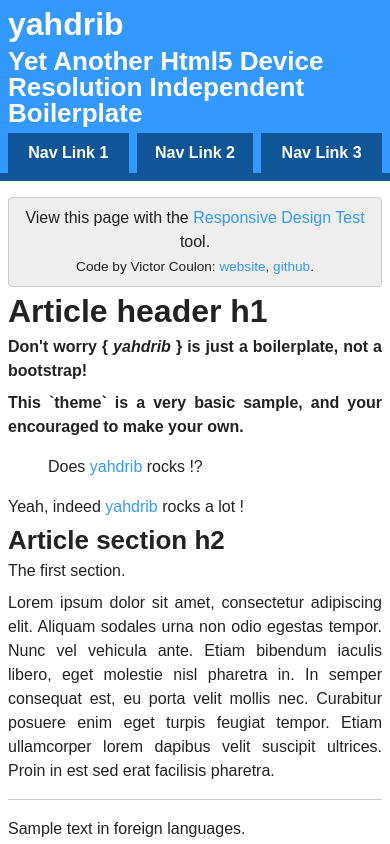
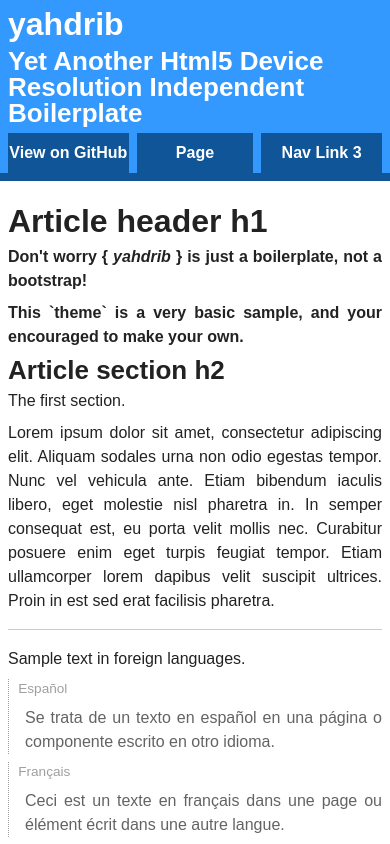
Before and after one commit to sylvaindethier/yahdrib, a plain HTML site: page demo/index.html in a window 390 px wide. Shown: the top 844 px of the page. Drawn offline with nearby package versions, Linux system fonts and the light colour scheme.

Commit message:
Disabled "Responsive Design Test" plugin

```diff
--- a/demo/index.html
+++ b/demo/index.html
@@ -20,9 +20,11 @@
   <meta name="author" content="Sylvain Dethier, sv1l">
   <meta name="Copyright" content="Copyright Sylvain Dethier 2012. Public domain.">
 
+  <!-- TODO: remove because it's not html5 valid, or improve
   <meta name="DC.title" content="yahdrib demo">
   <meta name="DC.subject" content="Demo of yahdrib html5 responsive design, a device resolution independent boilerplate.">
   <meta name="DC.creator" content="Sylvain Dethier, sv1l">
+  -->
 
   <meta name="viewport" content="width=device-width">
 
@@ -35,6 +37,7 @@
   <style type="text/css">
       #responsive-test{padding:.5em;background:#eee;border:1px solid #ccc;-webkit-border-radius:4px;-moz-border-radius:4px;border-radius:4px}
       #responsive-test p{text-align:center;margin:0}.no-js #responsive-test p{display:none}
+      #responsive-test{display:none}
   </style>
 
 
@@ -57,8 +60,8 @@
 
         <nav class="secondary">
           <ul class="clearfix" data-items="3">
-            <li><a href="#">Nav Link 1</a></li>
-            <li><a href="#">Nav Link 2</a></li>
+            <li><a href="https://github.com/sv1l/yahdrib">View on GitHub</a></li>
+            <li><a href="#">Page</a></li>
             <li><a href="#">Nav Link 3</a></li>
          </ul>
         </nav>
@@ -80,8 +83,6 @@
           <h1>Article header h1</h1>
           <p><b>Don't worry { <em>yahdrib</em> } is just a boilerplate, not a bootstrap!</b></p>
           <p><b>This `theme` is a very basic sample, and your encouraged to make your own.</b></p>
-          <blockquote>Does <a href="//sv1l.github.com/yahdrib" title="See yahdrib on GitHub !">yahdrib</a> rocks !?</blockquote>
-          <p>Yeah, indeed <q><a href="//sv1l.github.com/yahdrib" title="See yahdrib on GitHub !">yahdrib</a> rocks</q> a lot !</p>
         </header>
 
         <section>
```
